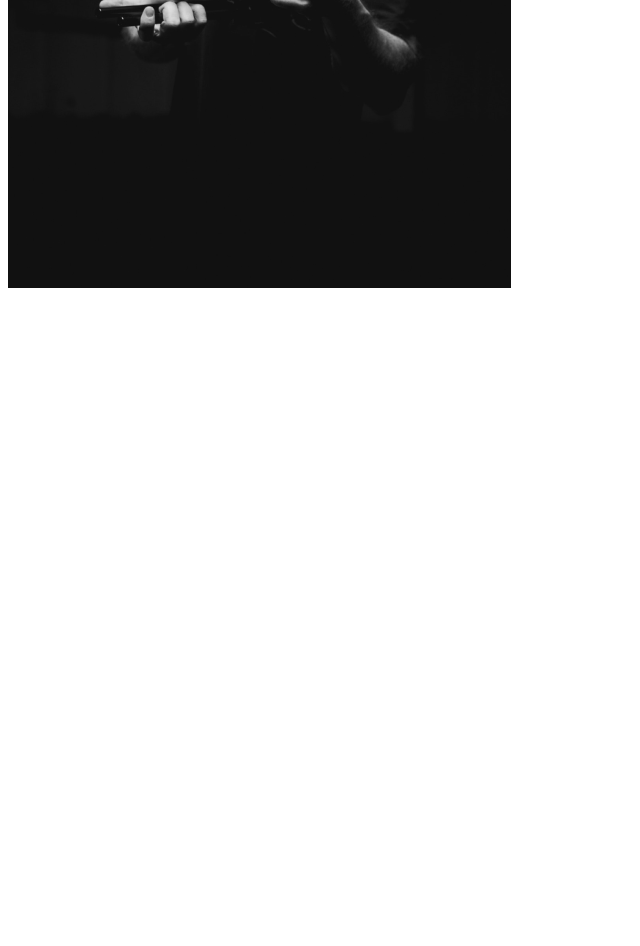
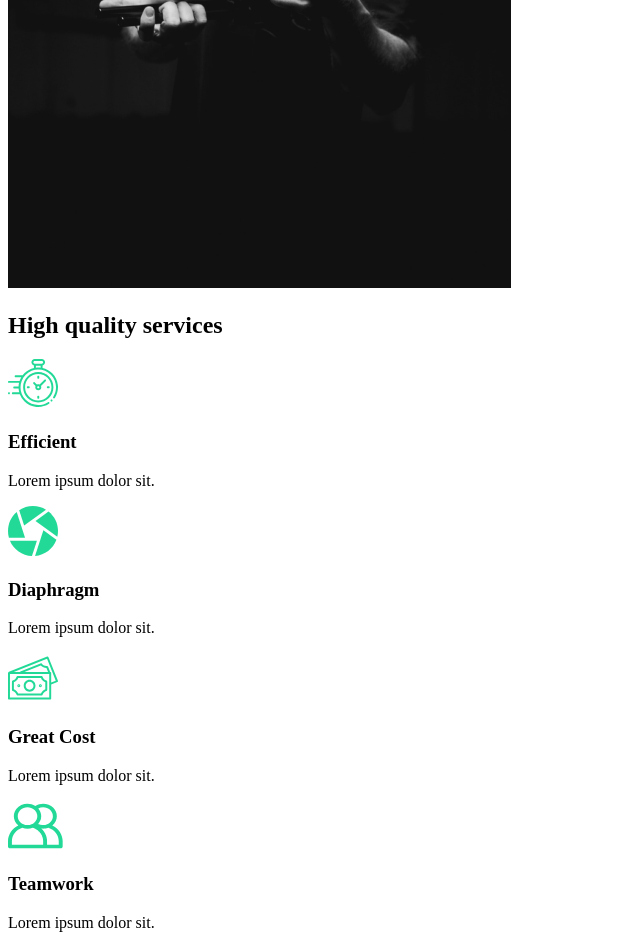
Before and after one commit to lucasfradus/capture, a React app in the folder react/capture/: page / in a window 1280 px wide. Shown: the part 700-1646 px from the top of the page, without its empty margins (0-640 px from the left). Before the commit the page ends 1000 px from the top, so only its background shows below. Built offline with nearby package versions, Linux system fonts and the light colour scheme.

Commit message:
3. Services

```diff
--- a/react/capture/src/App.js
+++ b/react/capture/src/App.js
@@ -6,6 +6,7 @@ function App() {
   return (
     <div className="App">
       <AboutUs />
+
     </div>
   );
 }
--- /dev/null
+++ b/react/capture/src/components/ServicesSection.js
@@ -0,0 +1,52 @@
+import React from 'react';
+import clock from '../img/clock.svg';
+import diaphragm from '../img/diaphragm.svg';
+import money from '../img/money.svg';
+import teamwork from '../img/teamwork.svg';
+import image from '../img/home2.png'
+
+const Services = () => {
+    return (
+        <div className="services">
+            <div className="description">
+                <h2>High <span>quality</span> services</h2>
+                <div className="cards">
+                    <div className="card">
+                        <div className="icon">
+                            <img src={clock} alt="icon"/>
+                            <h3>Efficient</h3>
+                            <p>Lorem ipsum dolor sit.</p>
+                        </div>
+                    </div>
+                    <div className="card">
+                        <div className="icon">
+                            <img src={diaphragm} alt="icon"/>
+                            <h3>Diaphragm</h3>
+                            <p>Lorem ipsum dolor sit.</p>
+                        </div>
+                    </div>
+                    <div className="card">
+                        <div className="icon">
+                            <img src={money} alt="icon"/>
+                            <h3>Great Cost</h3>
+                            <p>Lorem ipsum dolor sit.</p>
+                        </div>
+                    </div>
+                    <div className="card">
+                        <div className="icon">
+                            <img src={teamwork} alt="icon"/>
+                            <h3>Teamwork</h3>
+                            <p>Lorem ipsum dolor sit.</p>
+                        </div>
+                    </div>
+                </div>
+            </div>
+            <div className="image">
+                <img src={image} alt="hom2"/>
+            </div>
+        </div>
+
+    )
+}
+
+export default Services;
--- a/react/capture/src/pages/aboutUs.js
+++ b/react/capture/src/pages/aboutUs.js
@@ -1,11 +1,14 @@
 import React from 'react';
 import AboutUsSection from '../components/AboutUs';
+import Services from '../components/ServicesSection';
+
 
 const aboutUs = () => {
     return (
-        <div>
+        <>
             <AboutUsSection/>
-        </div>
+            <Services/>
+        </>
 
     )
 }
```
Also changed, not shown: 1 other file.
